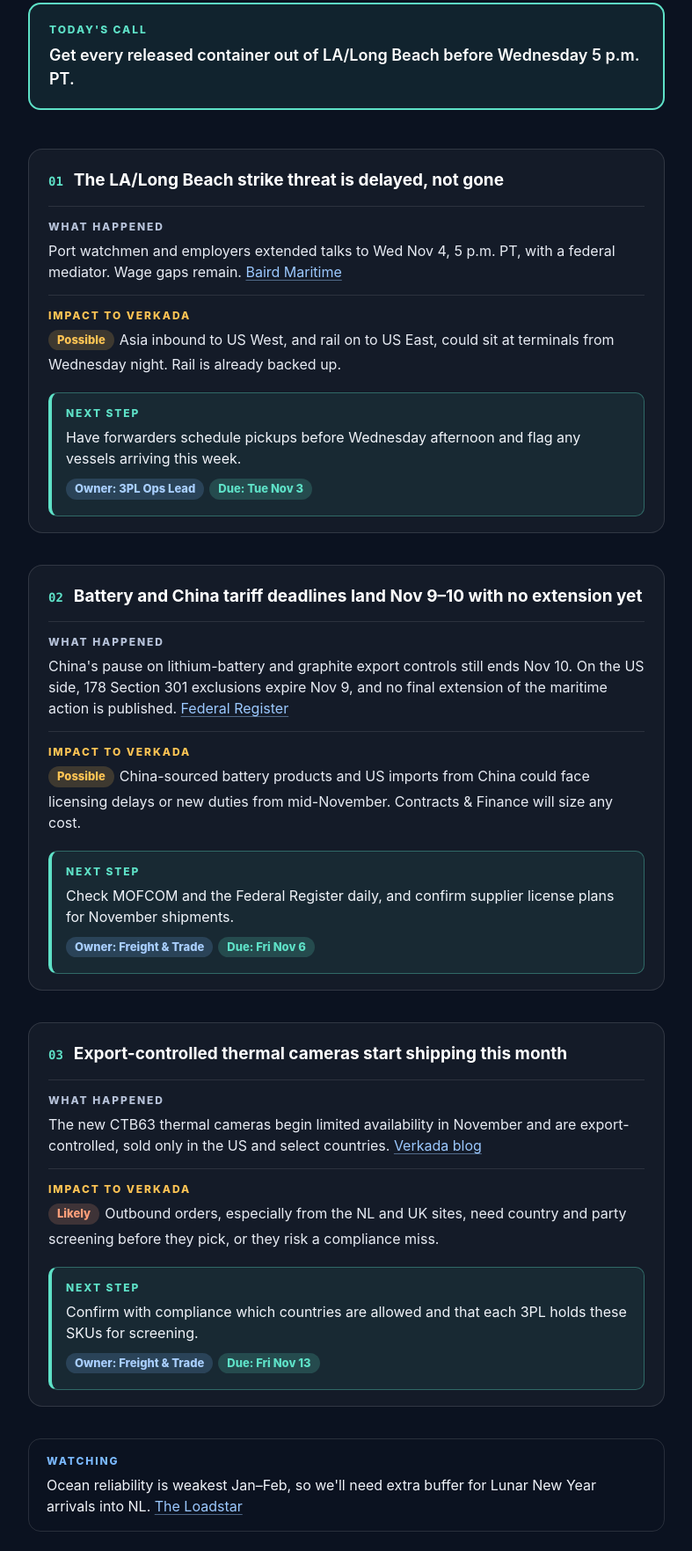
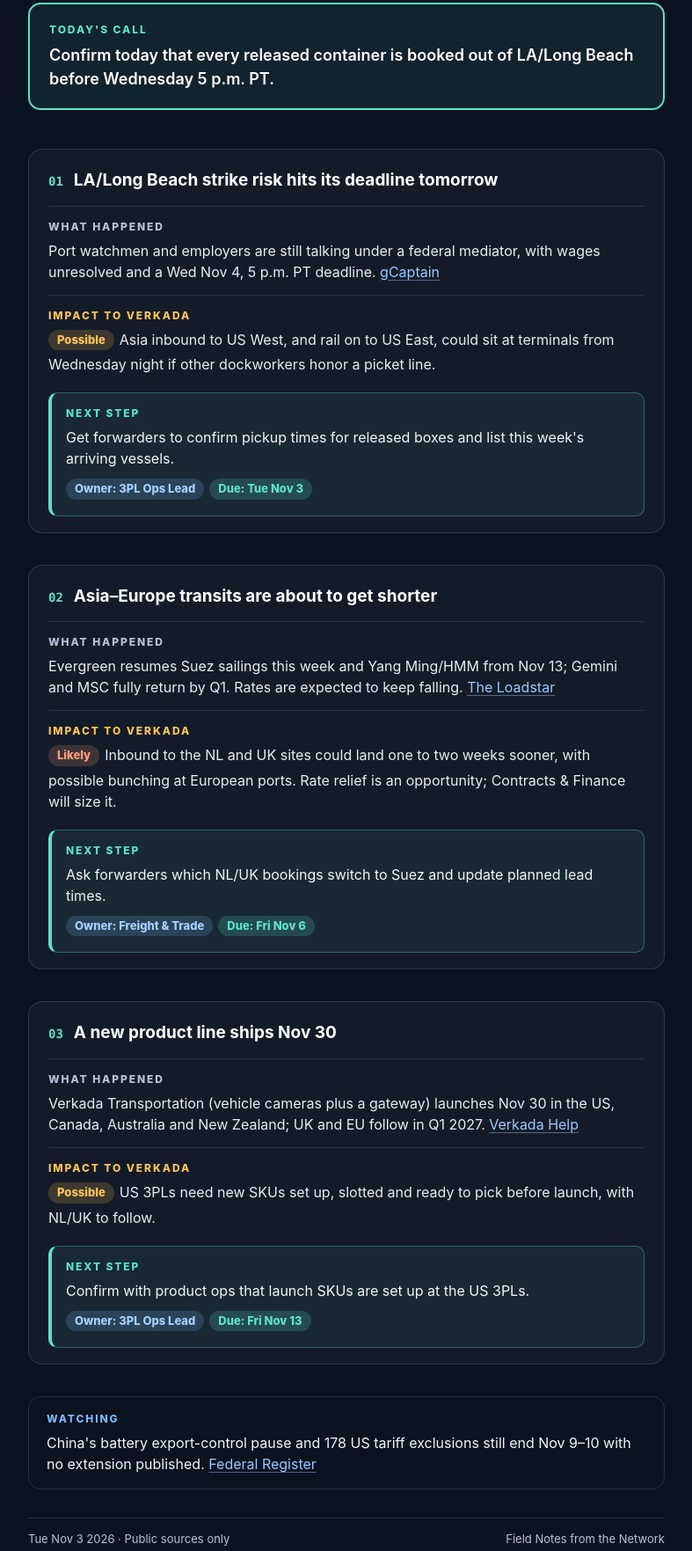
Before and after one commit to mikesupernova/decks, a plain HTML site: page pulse.html in a window 1280 px wide. Shown: the part 241-2004 px from the top of the page at 88% size, without its empty margins (246-1033 px from the left). Drawn offline with Linux system fonts and the light colour scheme.

Commit message:
Update latest pulse 2026-11-03

```diff
--- a/pulse.html
+++ b/pulse.html
@@ -1,7 +1,7 @@
 <!DOCTYPE html>
 <html lang="en"><head><meta charset="utf-8">
 <meta name="viewport" content="width=device-width,initial-scale=1,viewport-fit=cover">
-<title>Morning Pulse · Nov 2 2026</title>
+<title>Morning Pulse · Nov 3 2026</title>
 <style>
 *{box-sizing:border-box;margin:0;padding:0}
 html,body{background:#0b1220}
@@ -39,21 +39,21 @@
 @media print{body{background:#0b1220;-webkit-print-color-adjust:exact;print-color-adjust:exact}}
 </style></head>
 <body><div class="wrap">
-<header><svg viewBox="0 0 120 120" aria-hidden="true"><rect x="1" y="1" width="118" height="118" rx="18" fill="#0b1220" stroke="#fff" stroke-opacity=".16" stroke-width="2"/><g fill="none" stroke="#f5f7fa" stroke-width="3"><path d="M30 42V30H42M78 30H90V42M90 78V90H78M42 90H30V78"/></g><path d="M14 60H106" stroke="#f5f7fa" stroke-opacity=".38" stroke-width="1.5"/><circle cx="60" cy="60" r="11" fill="none" stroke="#5ee1c7" stroke-opacity=".55" stroke-width="1.5"/><circle cx="60" cy="60" r="5" fill="#5ee1c7"/></svg><div class="stamp">Morning Pulse · Mon Nov 2 2026</div></header>
-<h1>LA/Long Beach strike risk moved to Wednesday, and the Nov 10 China deadlines are a week out</h1>
-<section class="call"><span class="lbl">Today's call</span><p>Get every released container out of LA/Long Beach before Wednesday 5 p.m. PT.</p></section>
-<article class="item"><h2><span class="n">01</span>The LA/Long Beach strike threat is delayed, not gone</h2>
-<div class="row what"><span class="lbl">What happened</span><p>Port watchmen and employers extended talks to Wed Nov 4, 5 p.m. PT, with a federal mediator. Wage gaps remain. <a href="https://www.bairdmaritime.com/shipping/ports/strike-averted-at-los-angeles-and-long-beach-ports-after-deadline-extension">Baird Maritime</a></p></div>
-<div class="row imp"><span class="lbl">Impact to Verkada</span><p><span class="chip possible">Possible</span>Asia inbound to US West, and rail on to US East, could sit at terminals from Wednesday night. Rail is already backed up.</p></div>
-<div class="next"><span class="lbl">Next step</span><p>Have forwarders schedule pickups before Wednesday afternoon and flag any vessels arriving this week.</p><div class="chips"><span class="chip own">Owner: 3PL Ops Lead</span><span class="chip due">Due: Tue Nov 3</span></div></div></article>
-<article class="item"><h2><span class="n">02</span>Battery and China tariff deadlines land Nov 9–10 with no extension yet</h2>
-<div class="row what"><span class="lbl">What happened</span><p>China's pause on lithium-battery and graphite export controls still ends Nov 10. On the US side, 178 Section 301 exclusions expire Nov 9, and no final extension of the maritime action is published. <a href="https://www.federalregister.gov/documents/2026/10/26/2026-21755/request-for-comments-on-further-suspension-of-section-301-action-chinas-targeting-of-the-maritime">Federal Register</a></p></div>
-<div class="row imp"><span class="lbl">Impact to Verkada</span><p><span class="chip possible">Possible</span>China-sourced battery products and US imports from China could face licensing delays or new duties from mid-November. Contracts &amp; Finance will size any cost.</p></div>
-<div class="next"><span class="lbl">Next step</span><p>Check MOFCOM and the Federal Register daily, and confirm supplier license plans for November shipments.</p><div class="chips"><span class="chip own">Owner: Freight &amp; Trade</span><span class="chip due">Due: Fri Nov 6</span></div></div></article>
-<article class="item"><h2><span class="n">03</span>Export-controlled thermal cameras start shipping this month</h2>
-<div class="row what"><span class="lbl">What happened</span><p>The new CTB63 thermal cameras begin limited availability in November and are export-controlled, sold only in the US and select countries. <a href="https://www.verkada.com/blog/thermal-camera-series/">Verkada blog</a></p></div>
-<div class="row imp"><span class="lbl">Impact to Verkada</span><p><span class="chip likely">Likely</span>Outbound orders, especially from the NL and UK sites, need country and party screening before they pick, or they risk a compliance miss.</p></div>
-<div class="next"><span class="lbl">Next step</span><p>Confirm with compliance which countries are allowed and that each 3PL holds these SKUs for screening.</p><div class="chips"><span class="chip own">Owner: Freight &amp; Trade</span><span class="chip due">Due: Fri Nov 13</span></div></div></article>
-<section class="watch"><span class="lbl">Watching</span><p>Ocean reliability is weakest Jan–Feb, so we'll need extra buffer for Lunar New Year arrivals into NL. <a href="https://theloadstar.com/poor-new-year-liner-schedule-reliability-only-improves-as-summer-arrives/">The Loadstar</a></p></section>
-<footer><span>Mon Nov 2 2026 · Public sources only</span><span>Field Notes from the Network</span></footer>
+<header><svg viewBox="0 0 120 120" aria-hidden="true"><rect x="1" y="1" width="118" height="118" rx="18" fill="#0b1220" stroke="#fff" stroke-opacity=".16" stroke-width="2"/><g fill="none" stroke="#f5f7fa" stroke-width="3"><path d="M30 42V30H42M78 30H90V42M90 78V90H78M42 90H30V78"/></g><path d="M14 60H106" stroke="#f5f7fa" stroke-opacity=".38" stroke-width="1.5"/><circle cx="60" cy="60" r="11" fill="none" stroke="#5ee1c7" stroke-opacity=".55" stroke-width="1.5"/><circle cx="60" cy="60" r="5" fill="#5ee1c7"/></svg><div class="stamp">Morning Pulse · Tue Nov 3 2026</div></header>
+<h1>LA/Long Beach strike deadline is tomorrow, and Asia–Europe ships are heading back through Suez</h1>
+<section class="call"><span class="lbl">Today's call</span><p>Confirm today that every released container is booked out of LA/Long Beach before Wednesday 5 p.m. PT.</p></section>
+<article class="item"><h2><span class="n">01</span>LA/Long Beach strike risk hits its deadline tomorrow</h2>
+<div class="row what"><span class="lbl">What happened</span><p>Port watchmen and employers are still talking under a federal mediator, with wages unresolved and a Wed Nov 4, 5 p.m. PT deadline. <a href="https://gcaptain.com/strike-threat-at-los-angeles-long-beach-ports-delayed-as-union-and-employers-extend-talks/">gCaptain</a></p></div>
+<div class="row imp"><span class="lbl">Impact to Verkada</span><p><span class="chip possible">Possible</span>Asia inbound to US West, and rail on to US East, could sit at terminals from Wednesday night if other dockworkers honor a picket line.</p></div>
+<div class="next"><span class="lbl">Next step</span><p>Get forwarders to confirm pickup times for released boxes and list this week's arriving vessels.</p><div class="chips"><span class="chip own">Owner: 3PL Ops Lead</span><span class="chip due">Due: Tue Nov 3</span></div></div></article>
+<article class="item"><h2><span class="n">02</span>Asia–Europe transits are about to get shorter</h2>
+<div class="row what"><span class="lbl">What happened</span><p>Evergreen resumes Suez sailings this week and Yang Ming/HMM from Nov 13; Gemini and MSC fully return by Q1. Rates are expected to keep falling. <a href="https://theloadstar.com/major-liners-set-to-resume-all-asia-europe-services-through-suez/">The Loadstar</a></p></div>
+<div class="row imp"><span class="lbl">Impact to Verkada</span><p><span class="chip likely">Likely</span>Inbound to the NL and UK sites could land one to two weeks sooner, with possible bunching at European ports. Rate relief is an opportunity; Contracts &amp; Finance will size it.</p></div>
+<div class="next"><span class="lbl">Next step</span><p>Ask forwarders which NL/UK bookings switch to Suez and update planned lead times.</p><div class="chips"><span class="chip own">Owner: Freight &amp; Trade</span><span class="chip due">Due: Fri Nov 6</span></div></div></article>
+<article class="item"><h2><span class="n">03</span>A new product line ships Nov 30</h2>
+<div class="row what"><span class="lbl">What happened</span><p>Verkada Transportation (vehicle cameras plus a gateway) launches Nov 30 in the US, Canada, Australia and New Zealand; UK and EU follow in Q1 2027. <a href="https://help.verkada.com/transportation">Verkada Help</a></p></div>
+<div class="row imp"><span class="lbl">Impact to Verkada</span><p><span class="chip possible">Possible</span>US 3PLs need new SKUs set up, slotted and ready to pick before launch, with NL/UK to follow.</p></div>
+<div class="next"><span class="lbl">Next step</span><p>Confirm with product ops that launch SKUs are set up at the US 3PLs.</p><div class="chips"><span class="chip own">Owner: 3PL Ops Lead</span><span class="chip due">Due: Fri Nov 13</span></div></div></article>
+<section class="watch"><span class="lbl">Watching</span><p>China's battery export-control pause and 178 US tariff exclusions still end Nov 9–10 with no extension published. <a href="https://www.federalregister.gov/documents/2026/10/26/2026-21755/request-for-comments-on-further-suspension-of-section-301-action-chinas-targeting-of-the-maritime">Federal Register</a></p></section>
+<footer><span>Tue Nov 3 2026 · Public sources only</span><span>Field Notes from the Network</span></footer>
 </div></body></html>
```
